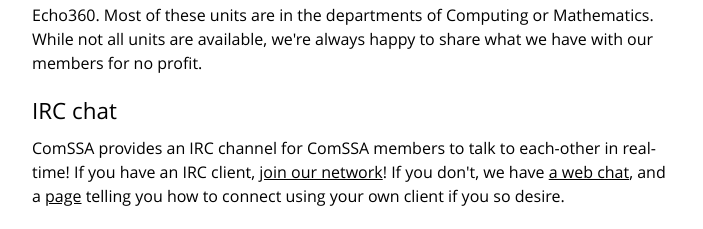
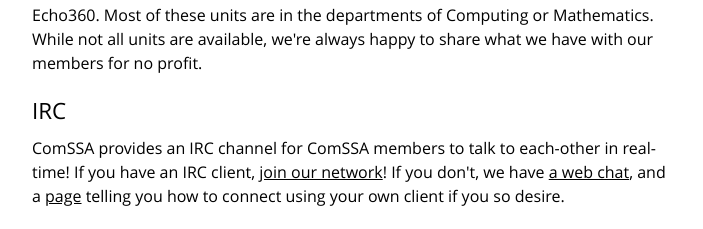
Before and after one commit to ComSSA/www.comssa.org.au, a Jekyll site: the page built from services/index.html, in a window 1280 px wide. Shown: the part 997-1226 px from the top of the page, without its empty margins (288-991 px from the left). Built offline with Jekyll 4.4.1, drawn with Linux system fonts in a browser that asks for light colours.

Commit message:
ATM machine

```diff
--- a/services/index.html
+++ b/services/index.html
@@ -49,7 +49,7 @@ and Echo360. Most of these units are in the departments of Computing or
 Mathematics. While not all units are available, we're always happy to share
 what we have with our members for no profit.
 
-<h2>IRC chat</h2>
+<h2>IRC</h2>
 
 <p>ComSSA provides an IRC channel for ComSSA members to talk to each-other in
 real-time! If you have an IRC client, <a href="irc://irc.comssa.org.au/comssa"
```
